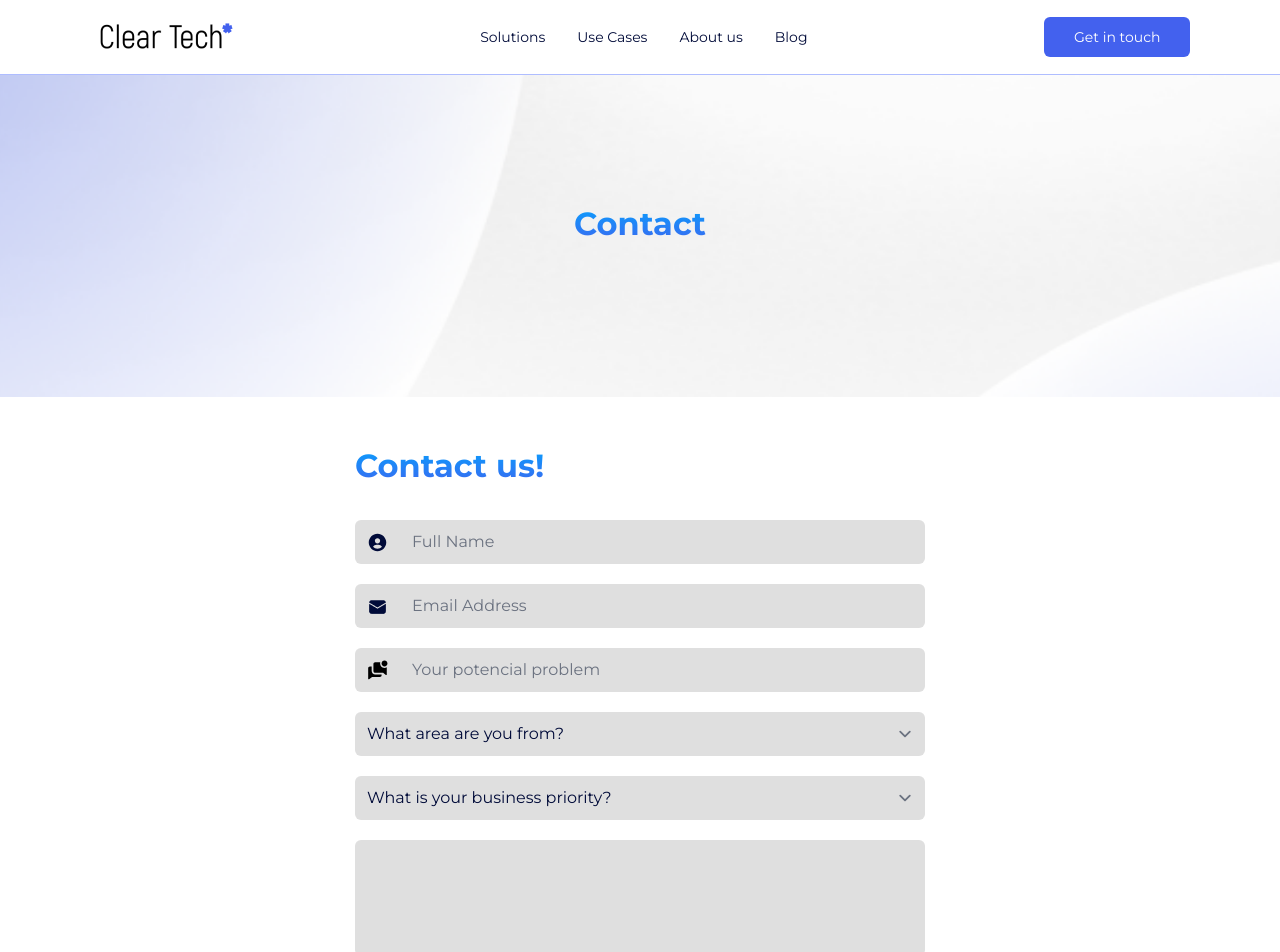
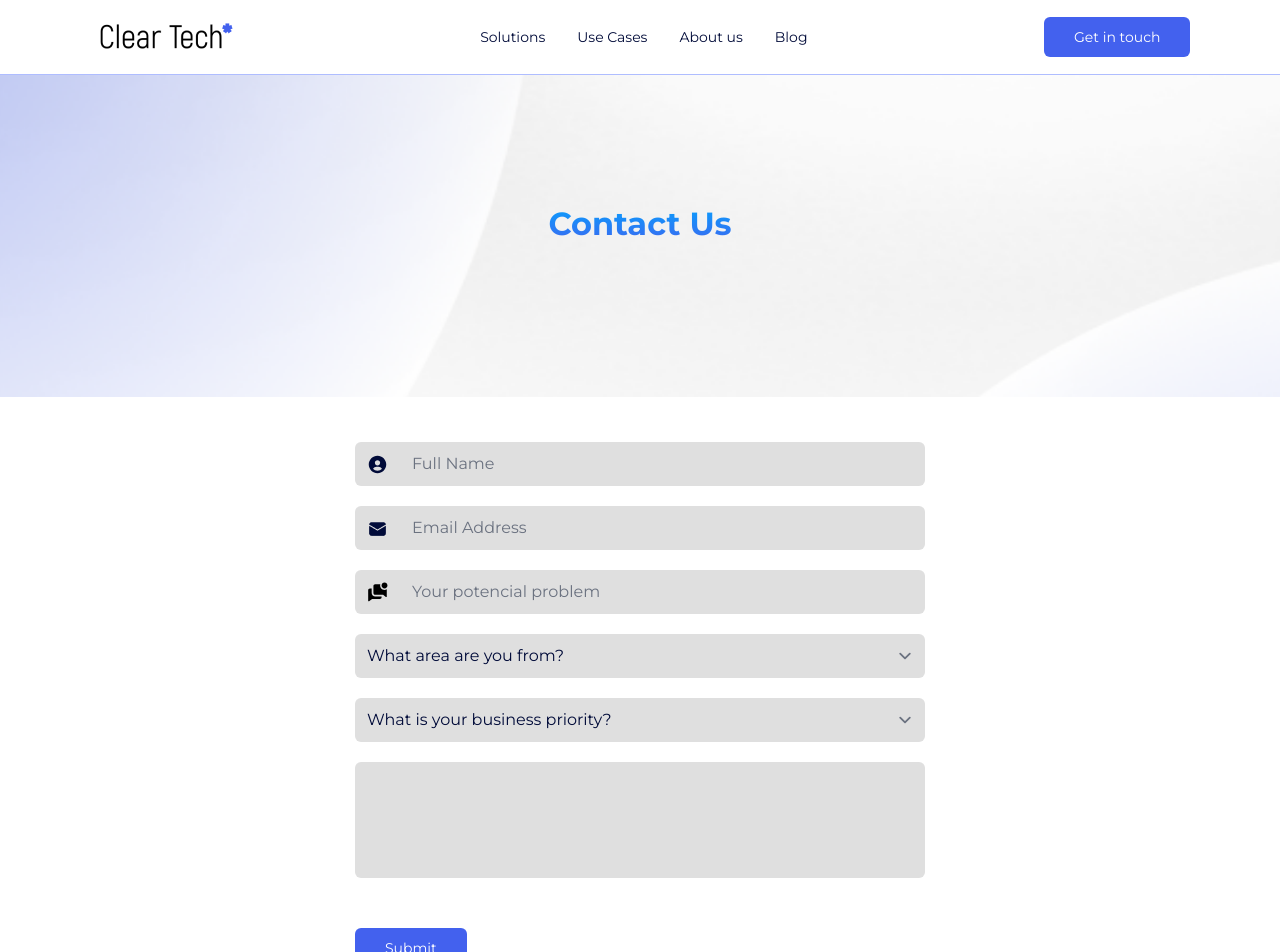
Before and after one commit to Eliman-C5/cleartechsite, a Next.js app: page /contact in a window 1280 px wide. Shown: the top 952 px of the page. Built offline with nearby package versions, Linux system fonts and the light colour scheme.

Commit message:
Estilizando form

```diff
--- a/components/ContactSection/Form.jsx
+++ b/components/ContactSection/Form.jsx
@@ -88,18 +88,8 @@ export const Form = () => {
 
   return (
     <AnimatePresence>
-              <div className="bg-white  rounded-xl">
+              <div className="bg-white  rounded-xl mt-[45px]">
                 <div className="w-[80%] max-w-[570px] h-[700px]  mx-auto">
-                  <h2
-                    className="tittles gradient_title"
-                    style={{
-                      marginBottom: '30px',
-                      textAlign: 'left',
-                      marginTop: '45px',
-                    }}
-                  >
-                    Contact us!
-                  </h2>
                   <form onSubmit={handleSubmit}>
                     <div className="w-full bg-[#DFDFDF] flex items-center rounded-md mb-[20px] ">
                       <img src="/img/bxs_user-circle.svg" className=" mx-3" />
--- a/pages/contact/index.jsx
+++ b/pages/contact/index.jsx
@@ -4,7 +4,7 @@ import { Form } from 'components/ContactSection/Form';
 const index = () => {
   return (
     <>
-      <PageHeader title='Contact' />
+      <PageHeader title='Contact Us' />
       <Form />
     </>
   )
```
